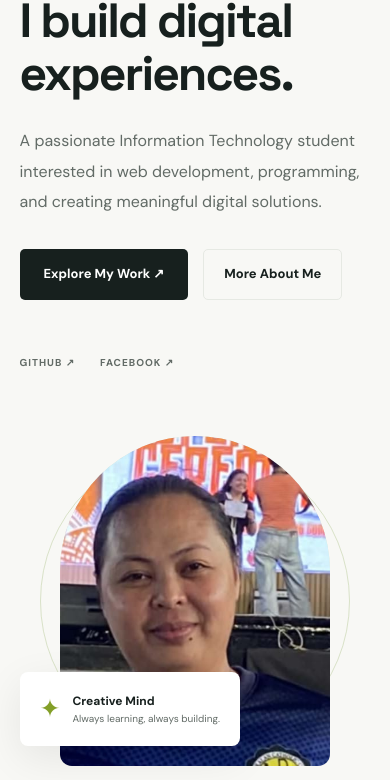
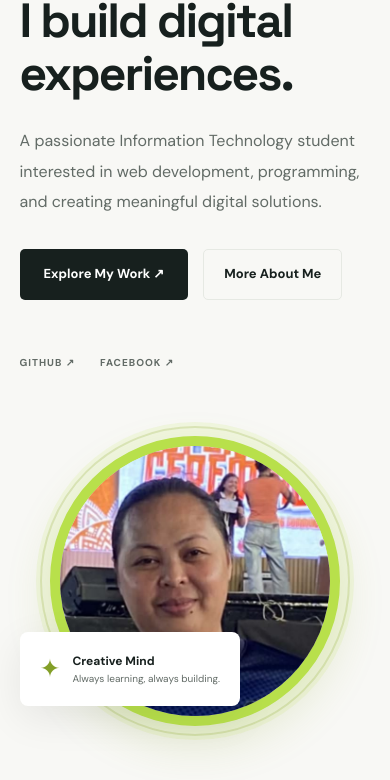
Before and after one commit to angelamar631-code/Amar-project-1, a plain HTML site: page index.html in a window 390 px wide. Shown: the part 320-1100 px from the top of the page. Drawn offline with Linux system fonts and the light colour scheme.

Commit message:
This commit Changes the Layout of picture

```diff
--- a/index.html
+++ b/index.html
@@ -73,6 +73,7 @@
                 <div class="image-wrapper">
                     <img
                         src="assets/Profile.jpg"
+                        alt="Gel Gamboa Amar"
                     >
                 </div>
 
--- a/styles/style.css
+++ b/styles/style.css
@@ -222,26 +222,31 @@ ul {
 }
 
 .image-wrapper {
-    width: 350px;
-    height: 430px;
+    width: min(350px, 100%);
+    aspect-ratio: 1 / 1;
     overflow: hidden;
-    border-radius: 170px 170px 15px 15px;
+    border: 10px solid #b8e04b;
+    border-radius: 50%;
     position: relative;
     z-index: 2;
-    background: #dfe5d6;
+    background: #dfe7c9;
+    box-shadow:
+        0 18px 45px rgba(131, 159, 40, 0.18),
+        0 0 0 14px rgba(184, 224, 75, 0.12);
 }
 
 .image-wrapper img {
     width: 100%;
     height: 100%;
     object-fit: cover;
+    object-position: center;
 }
 
 .circle-decoration {
     position: absolute;
     width: 400px;
     height: 400px;
-    border: 1px solid #d9e2c8;
+    border: 2px solid rgba(131, 159, 40, 0.22);
     border-radius: 50%;
     z-index: 1;
 }
@@ -675,8 +680,7 @@ ul {
     }
 
     .image-wrapper {
-        width: 290px;
-        height: 370px;
+        width: 330px;
     }
 
     .circle-decoration {
@@ -742,8 +746,7 @@ ul {
     }
 
     .image-wrapper {
-        width: 270px;
-        height: 330px;
+        width: min(290px, calc(100vw - 60px));
     }
 
     .circle-decoration {
```
